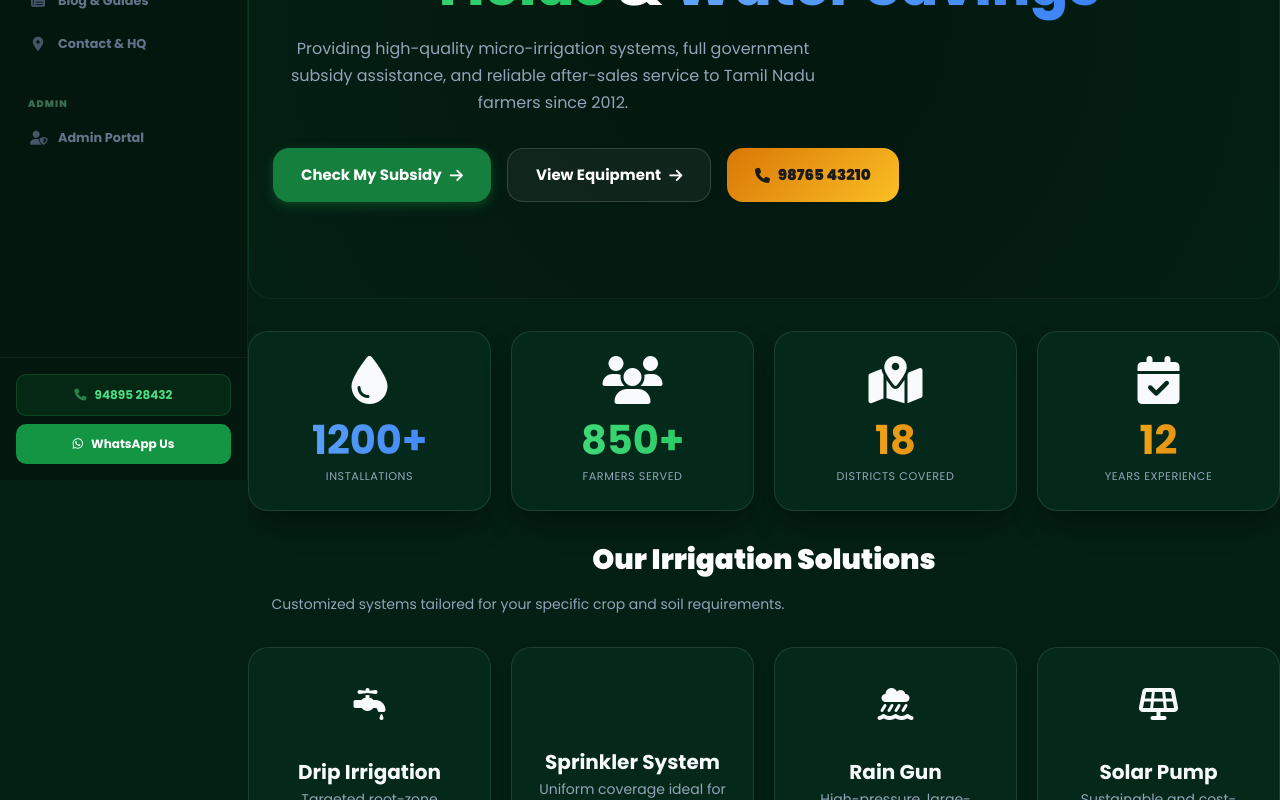
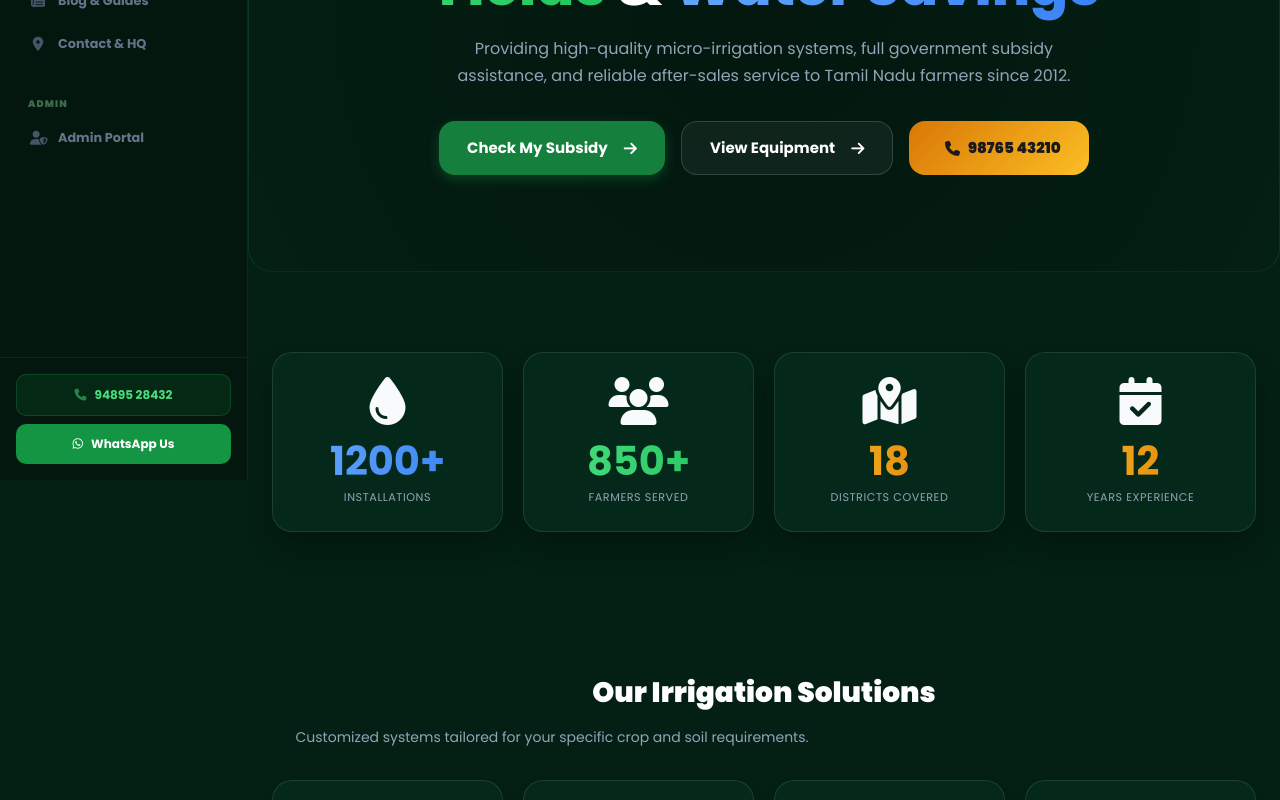
Before and after one commit to Rajesh2901/thozhan-irrigation-app, an Angular app: page / in a window 1280 px wide. Shown: the part 320-1120 px from the top of the page. Built offline with nearby package versions, Linux system fonts and the light colour scheme; a web font is replaced by a local one.

Commit message:
fix: resolve login clipping on low viewports, add missing flex-col and layout utility classes to global styles

```diff
--- a/src/app/admin/admin-login/admin-login.component.ts
+++ b/src/app/admin/admin-login/admin-login.component.ts
@@ -116,11 +116,12 @@ import { AuthService } from '../../core/services/auth.service';
     min-height: 100vh;
     background: var(--bg-primary);
     display: flex;
+    flex-direction: column;
     align-items: center;
-    justify-content: center;
-    padding: 2rem;
+    justify-content: flex-start;
+    padding: 3rem 1.5rem;
     position: relative;
-    overflow: hidden;
+    overflow-y: auto;
   }
 
   .bg-orb {
--- a/src/styles.css
+++ b/src/styles.css
@@ -451,9 +451,14 @@ textarea.form-control { resize: vertical; min-height: 120px; }
 .text-center { text-align: center; }
 
 .flex        { display: flex; }
+.flex-col    { display: flex; flex-direction: column; }
 .flex-center { display: flex; align-items: center; justify-content: center; }
 .flex-between { display: flex; align-items: center; justify-content: space-between; }
 .flex-wrap   { flex-wrap: wrap; }
+.items-center { align-items: center; }
+.justify-between { justify-content: space-between; }
+.justify-center { justify-content: center; }
+.flex-1      { flex: 1 1 0%; }
 .gap-2       { gap: 0.5rem; }
 .gap-3       { gap: 0.75rem; }
 .gap-4       { gap: 1rem; }
@@ -463,18 +468,38 @@ textarea.form-control { resize: vertical; min-height: 120px; }
 .mt-4 { margin-top: 1rem; }
 .mt-6 { margin-top: 1.5rem; }
 .mt-8 { margin-top: 2rem; }
+.mt-auto { margin-top: auto; }
+.mb-2 { margin-bottom: 0.5rem; }
 .mb-4 { margin-bottom: 1rem; }
 .mb-6 { margin-bottom: 1.5rem; }
 .mb-8 { margin-bottom: 2rem; }
+.me-2 { margin-right: 0.5rem; }
+.ms-2 { margin-left: 0.5rem; }
+.mx-auto { margin-left: auto; margin-right: auto; }
+
 .p-4  { padding: 1rem; }
 .p-6  { padding: 1.5rem; }
 .p-8  { padding: 2rem; }
+.py-6  { padding-top: 1.5rem; padding-bottom: 1.5rem; }
+.py-12 { padding-top: 3rem; padding-bottom: 3rem; }
+.py-16 { padding-top: 4rem; padding-bottom: 4rem; }
+.px-6  { padding-left: 1.5rem; padding-right: 1.5rem; }
 
 .hidden { display: none; }
 .w-full { width: 100%; }
 .relative { position: relative; }
 .overflow-hidden { overflow: hidden; }
 
+.max-w-7xl { max-width: 80rem; }
+.max-w-2xl { max-width: 42rem; }
+.rounded-circle { border-radius: 50%; }
+
+/* Bootstrap/legacy overrides */
+.d-flex { display: flex; }
+.d-inline-block { display: inline-block; }
+.justify-content-center { justify-content: center; }
+.align-items-center { align-items: center; }
+
 /* ── Angular Router Outlet ───────────────────────────────── */
 router-outlet + * {
   display: block;
```
